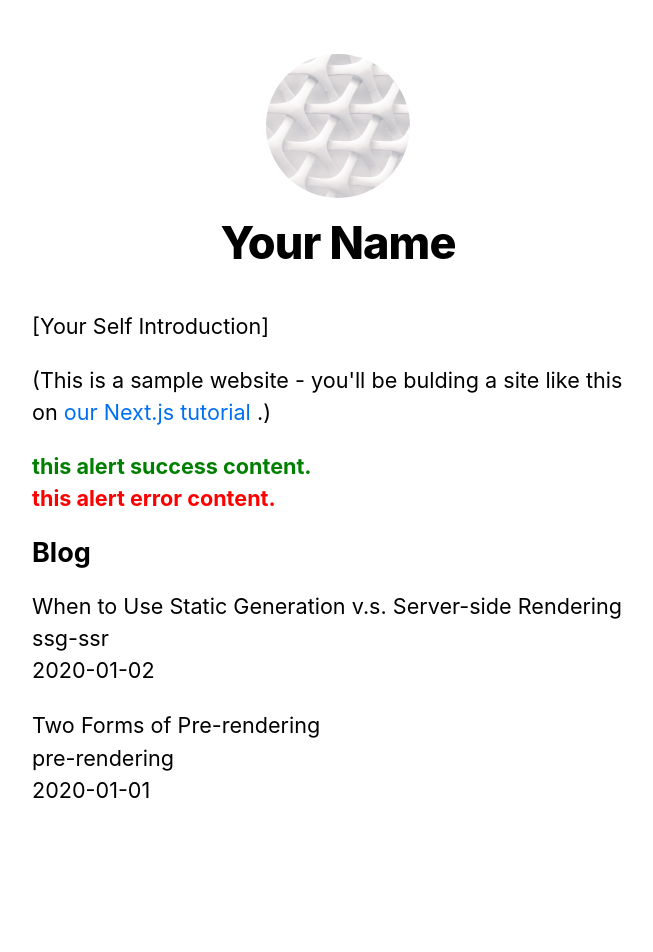
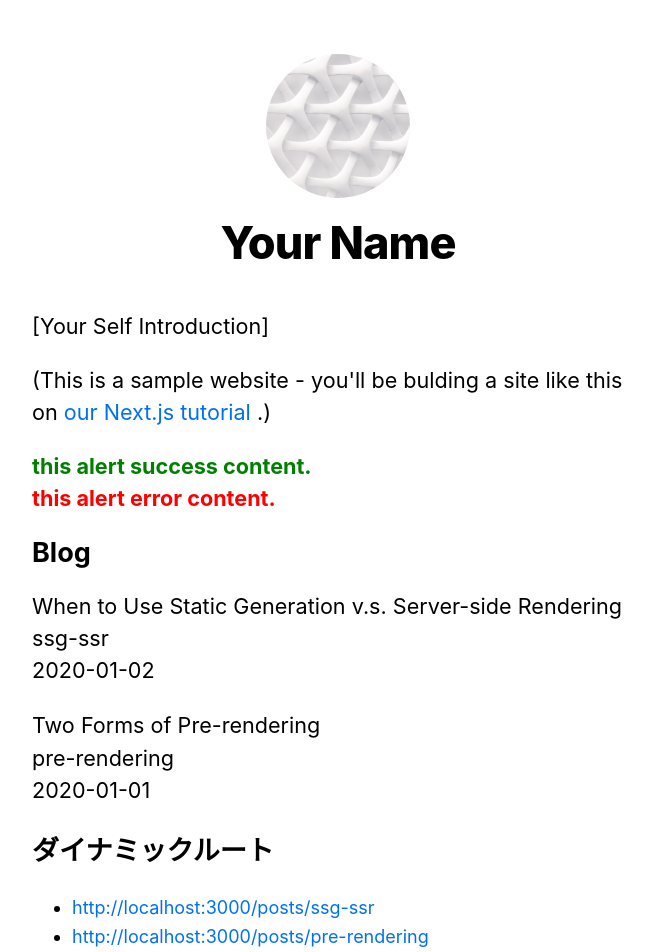
Before and after one commit to refrain62/nextjs-blog, a Next.js app: page / in a window 1280 px wide. Shown: the top 952 px of the page, without its empty margins (302-955 px from the left). Before the commit the page ends 914 px from the top, so only its background shows below. Built offline with nearby package versions, Linux system fonts and the light colour scheme.

Commit message:
ダイナミックルートの リンク追加

```diff
--- a/pages/index.js
+++ b/pages/index.js
@@ -47,6 +47,15 @@ export default function Home({ allPostsData  }) {
           }
         </ul>
       </section>
+
+      <section>
+        <h2>ダイナミックルート</h2>
+        <ul>
+          <li><a href="http://localhost:3000/posts/ssg-ssr">http://localhost:3000/posts/ssg-ssr</a></li>
+          <li><a href="http://localhost:3000/posts/pre-rendering">http://localhost:3000/posts/pre-rendering</a></li>
+        </ul>
+      </section>
+
     </Layout>
   )
 }
```
